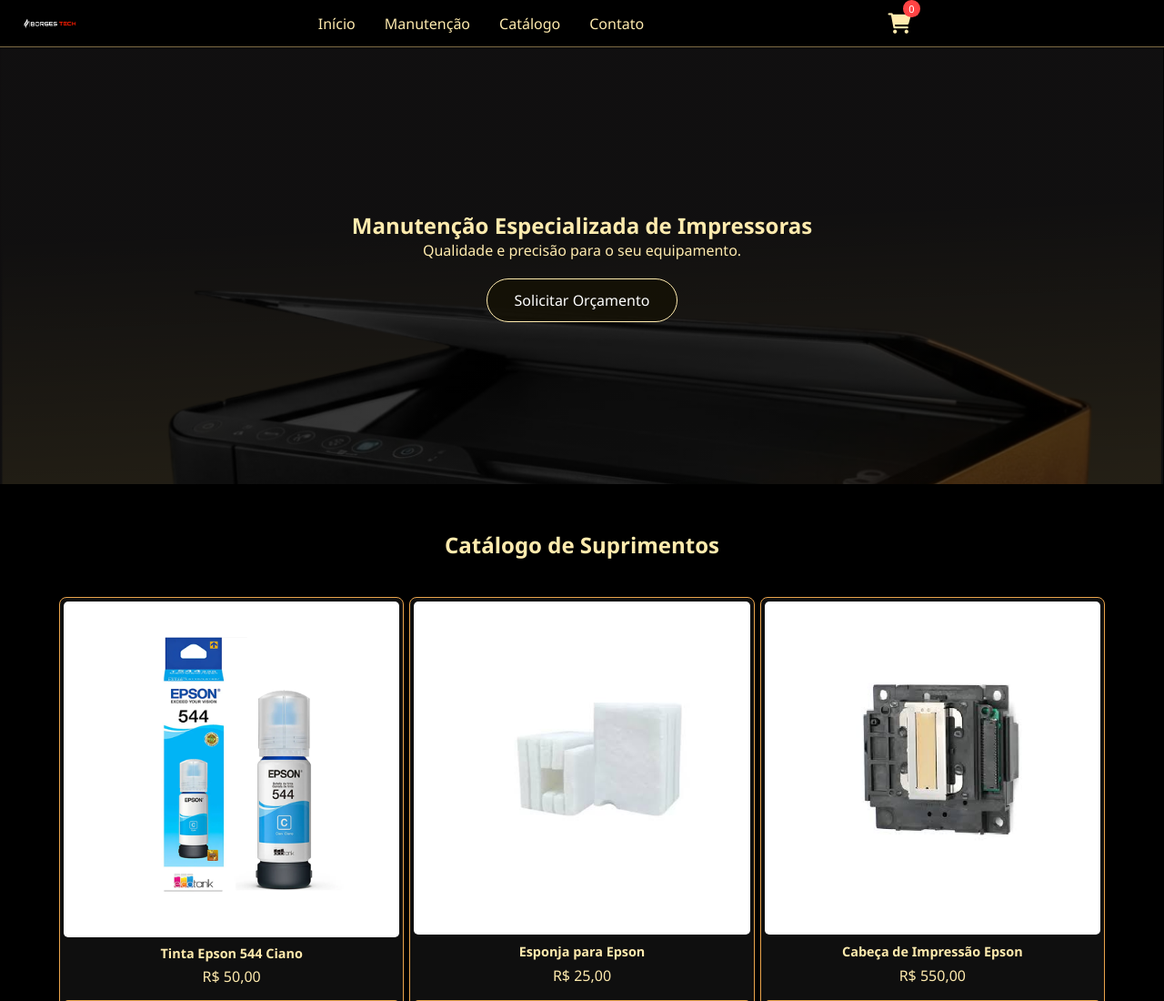
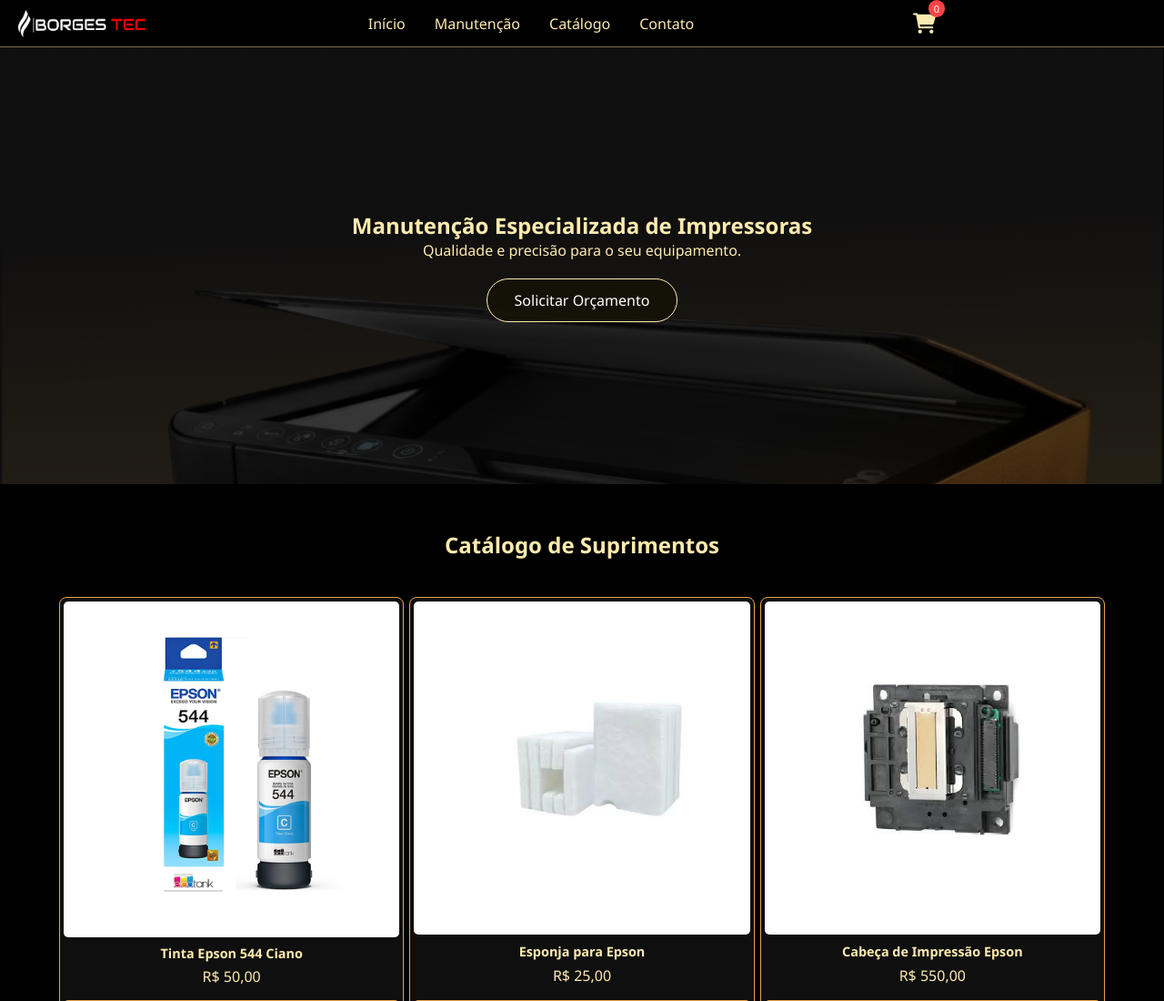
Before and after one commit to nenenborges/borgestech, a plain HTML site: page index.html in a window 1280 px wide. Shown: the top 1100 px of the page at 91% size. Drawn offline with nearby package versions, Linux system fonts and the light colour scheme.

Commit message:
Update index.html

```diff
--- a/index.html
+++ b/index.html
@@ -35,7 +35,7 @@
         </div>
 
         <div class="logo">
-            <img src="icones/LOGOpdv.png" alt="Borges Tech Logo">
+            <img src="icones/logo.png" alt="Borges Tech Logo">
         </div>
 
         <ul class="nav-links">
```
